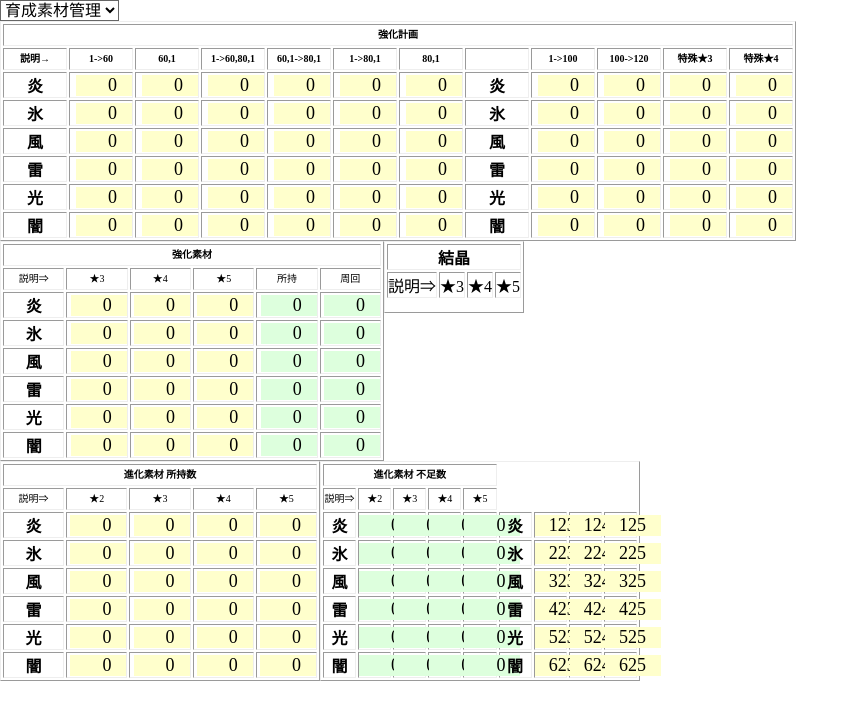
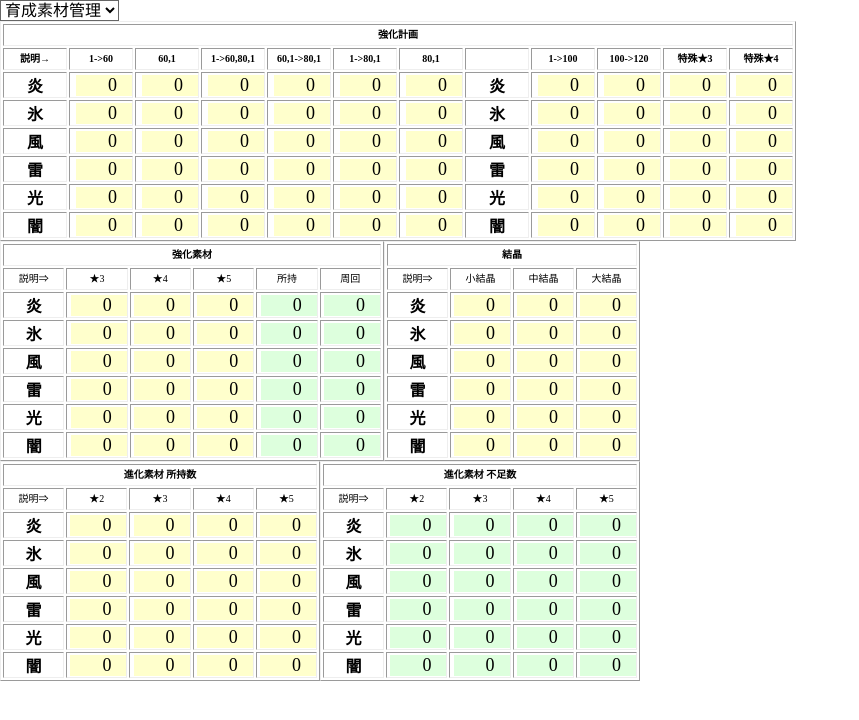
Before and after one commit to yurutility/yurutility.github.io, a plain HTML site: page utils/materials_test.html in a window 1280 px wide. Shown: the whole page, without its empty margins (0-859 px from the left). Drawn offline with nearby package versions, Linux system fonts and the light colour scheme; some packages are replaced by stand-ins of ours.

Commit message:
バグ修正

```diff
--- a/utils/materials_test.html
+++ b/utils/materials_test.html
@@ -129,12 +129,34 @@
 			width: 64px;
 		}
 	</style>
+	<style>
+		/**** 結晶 ****/
+		table#c_table {
+			table-layout: fixed;
+			width: 256px;
+		}
+		table#c_table thead,
+		table#c_table tbody tr td:nth-child(1) {
+			/* 行見出し、列見出し */
+			text-align: center;
+			font-size: x-small;
+			line-height: 20px;
+		}
+		table#c_table tbody td {
+			/* 値セル */
+			text-align: right;
+		}
+		table#c_table td {
+			/* 値セルの幅 */
+			width: 64px;
+		}
+	</style>
 </head>
 <script>
 	const ATTR_J = "　炎氷風雷光闇".split('');
 
 	const $inputs = [{}, {}, {}, {}, {}, {}, {}]; // 値の操作はここから可能
-	const input_list = ['s3', 's4', 's5', 'e2', 'e3', 'e4', 'e5', '1_60', '60_1', '1_60_80_1', '60_1_80_1', '1_80_1', '80_1', '1_100', '100_120', 'no3', 'no4', 'ss3', 'ss4', 'es2', 'es3', 'es4', 'es5', 'c3', 'c4', 'c5'];
+	const input_list = ['s3', 's4', 's5', 'e2', 'e3', 'e4', 'e5', '1_60', '60_1', '1_60_80_1', '60_1_80_1', '1_80_1', '80_1', '1_100', '100_120', 'no3', 'no4', 'c3', 'c4', 'c5', 'ss3', 'ss4', 'es2', 'es3', 'es4', 'es5'];
 	const input_map = {}; input_list.forEach((v, i) => { input_map[v] = i });
 	let lastValue = 0;
 
@@ -329,7 +351,7 @@
 
 			// 進化素材 不足数
 			const $c_tr = $('<tr>').appendTo($c_tbody);
-			$es_tr.append(
+			$c_tr.append(
 				$('<th>').text(v)
 			).append(
 				$('<td>').append($inputs[i]['c3'])
@@ -394,13 +416,13 @@
 	<table id="c_table" border="1" style="float: left;">
 		<thead>
 			<tr>
-				<th colspan="6">結晶</th>
+				<th colspan="4">結晶</th>
 			</tr>
 			<tr>
 				<td><span title="マウスホバーで説明が表示されます">説明⇒</span></td>
-				<td><span title="所持している★3(小)結晶の数">★3</span></td>
-				<td><span title="所持している★4(中)結晶の数">★4</span></td>
-				<td><span title="所持している★5(大)結晶の数">★5</span></td>
+				<td><span title="所持している小結晶の数">小結晶</span></td>
+				<td><span title="所持している中結晶の数">中結晶</span></td>
+				<td><span title="所持している大結晶の数">大結晶</span></td>
 			</tr>
 		</thead>
 		<tbody>
```
